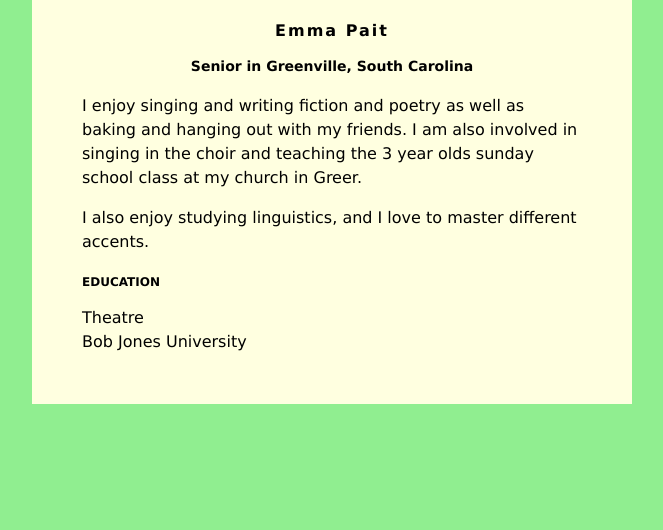
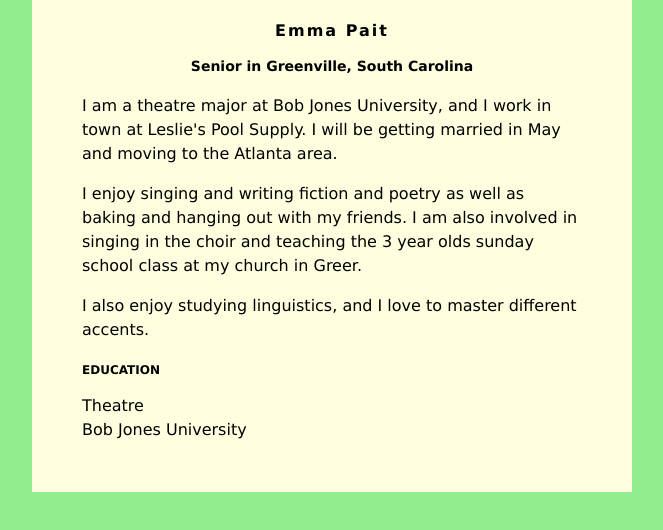
Before and after one commit to Epait447/Epait447.github.io, a plain HTML site: page index.html in a window 1280 px wide. Shown: the whole page, without its empty margins (308-971 px from the left). Drawn offline with Linux system fonts and the light colour scheme.

Commit message:
Update index.html

```diff
--- a/index.html
+++ b/index.html
@@ -33,7 +33,7 @@ h3 {
         <h1>Emma Pait</h1>
         <h2>Senior in Greenville, South Carolina</h2>
 
-         <pI am a theatre major at Bob Jones University, and I work in town at Leslie's Pool Supply. I will be getting married in May and moving to the Atlanta area.</p>
+         <p>I am a theatre major at Bob Jones University, and I work in town at Leslie's Pool Supply. I will be getting married in May and moving to the Atlanta area.</p>
          <p>
             I enjoy singing and writing fiction and poetry as well as baking and hanging out with my friends. I am also involved in singing in the choir and teaching the 3 year olds sunday school class at my church in Greer.
          </p>
```
